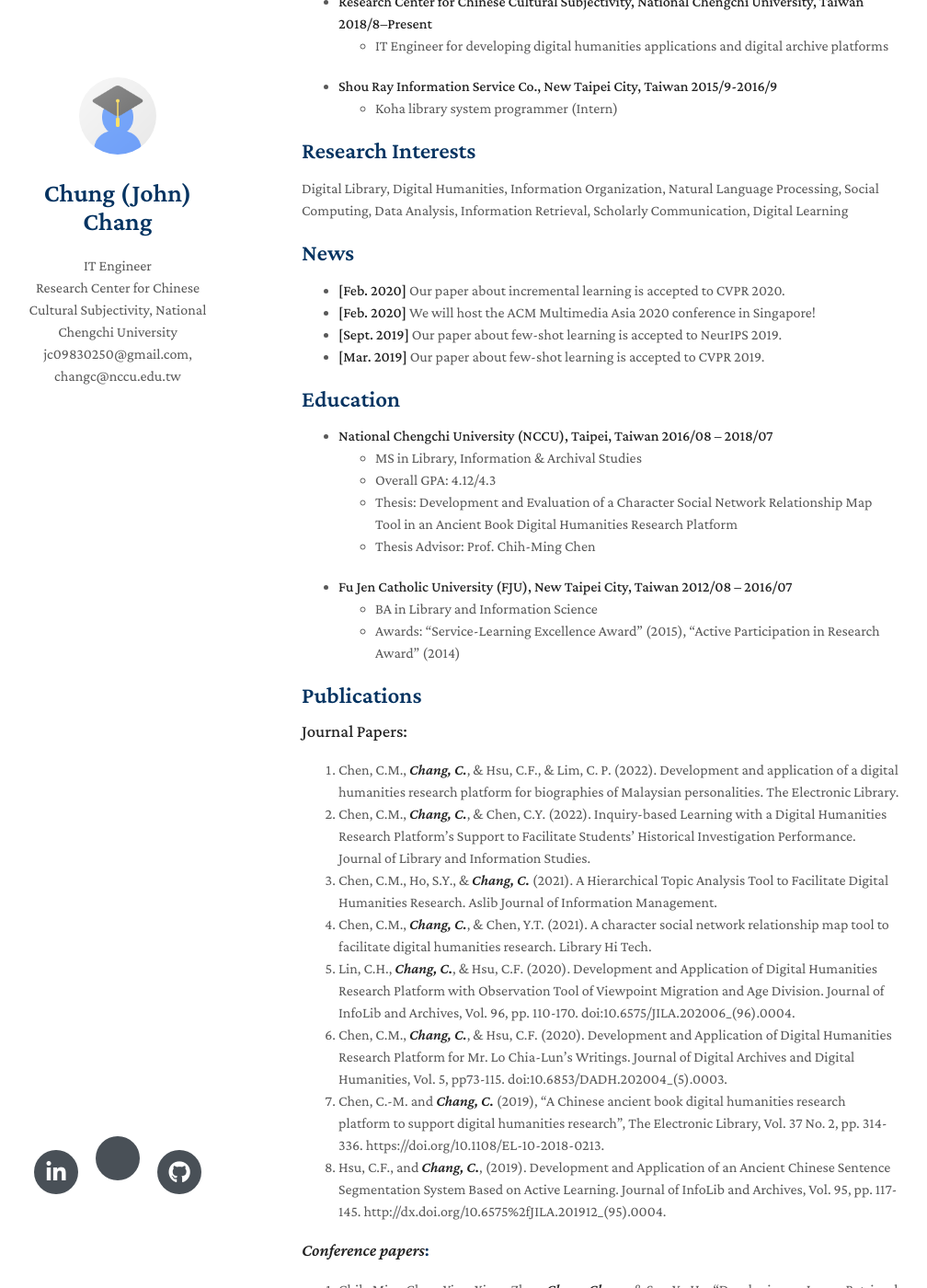
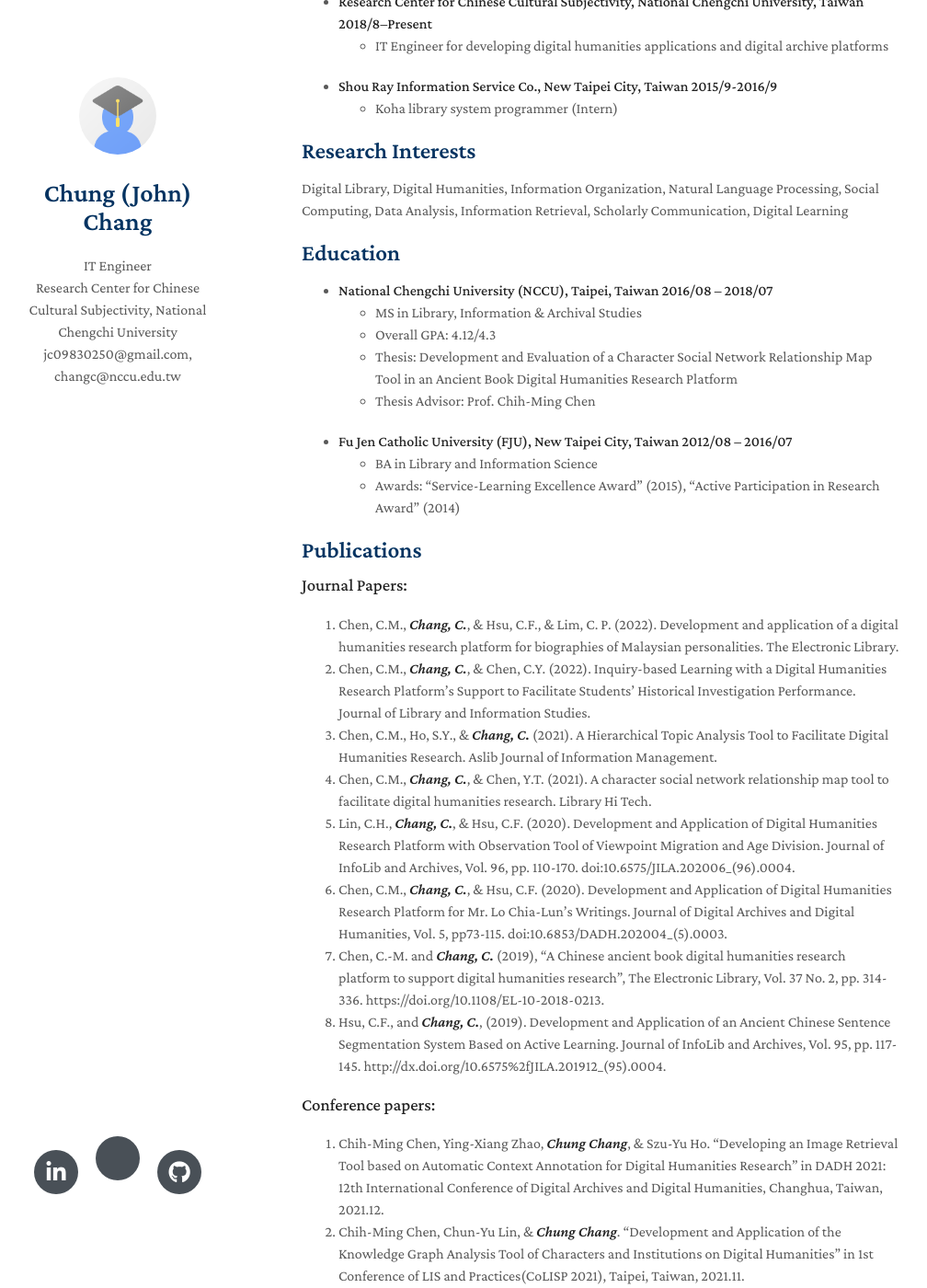
Before and after one commit to jc9830250/jc9830250.github.io, a Jekyll site: the page built from index.md, in a window 1280 px wide and 1400 px high, scrolled down 277 px. Shown: the whole window at 92% size, without its empty margins (142-1150 px from the left). Built offline with Jekyll 4.4.1, drawn with Linux system fonts in a browser that asks for light colours; nearby versions of some CDN libraries; a style sheet for code colours, icons or effects is not loaded; our own code applies the rules of GitHub Pages for plain Markdown files; some of the changed text lies outside the part shown.

Commit message:
Update index.md

```diff
--- a/index.md
+++ b/index.md
@@ -16,13 +16,6 @@
 ## Research Interests
 
 Digital Library, Digital Humanities, Information Organization, Natural Language Processing, Social Computing, Data Analysis, Information Retrieval, Scholarly Communication, Digital Learning
-
-## News
-
-- **[Feb. 2020]** Our paper about incremental learning is accepted to CVPR 2020.
-- **[Feb. 2020]** We will host the ACM Multimedia Asia 2020 conference in Singapore!
-- **[Sept. 2019]** Our paper about few-shot learning is accepted to NeurIPS 2019.
-- **[Mar. 2019]** Our paper about few-shot learning is accepted to CVPR 2019.
 
 ## Education
 - **National Chengchi University (NCCU), Taipei, Taiwan	  2016/08 – 2018/07**
@@ -46,7 +39,7 @@
 7. Chen, C.-M. and ***Chang, C.*** (2019), "A Chinese ancient book digital humanities research platform to support digital humanities research", The Electronic Library, Vol. 37 No. 2, pp. 314-336. https://doi.org/10.1108/EL-10-2018-0213.
 8. Hsu, C.F., and ***Chang, C.***, (2019). Development and Application of an Ancient Chinese Sentence Segmentation System Based on Active Learning. Journal of InfoLib and Archives, Vol. 95, pp. 117-145. http://dx.doi.org/10.6575%2fJILA.201912_(95).0004.
 
-### ***Conference papers***:
+### **Conference papers:**
 1. Chih-Ming Chen, Ying-Xiang Zhao, ***Chung Chang***, & Szu-Yu Ho. "Developing an Image Retrieval Tool based on Automatic Context Annotation for Digital Humanities Research" in DADH 2021: 12th International Conference of Digital Archives and Digital Humanities, Changhua, Taiwan, 2021.12.
 2. Chih-Ming Chen, Chun-Yu Lin, & ***Chung Chang***. "Development and Application of the Knowledge Graph Analysis Tool of Characters and Institutions on Digital Humanities" in 1st Conference of LIS and Practices(CoLISP 2021), Taipei, Taiwan, 2021.11.
 3. C. Chen, C.F. Hsu, and ***C. Chang***, " Development and Application of an Ancient Chinese Sentence Segmentation System Based on Active Learning Tool" in International Conference on the Digital Humanities for Historical works and Sinographs, Online, Korea, 2021.10.
@@ -90,14 +83,14 @@
 - Linux: Ubuntu/Debian Server, Proxmox, Zentyal
 
 ## Volunteer Experience
-- ***Library Service Team of Guangdong Union Theological Seminary Library, China	2017/01/14-2017/01/21***
+- **Library Service Team of Guangdong Union Theological Seminary Library, China	2017/01/14-2017/01/21**
   - Built and maintained Koha Library System
-- ***Library Service Team of Christian Training Center of Hainan Province, China	2016/06/28-2016/07/05***
+- **Library Service Team of Christian Training Center of Hainan Province, China	2016/06/28-2016/07/05**
   - Built and maintained Koha Library System
-- ***Library Service Team of Biblical Seminary of the Philippines, Philippines	2015/06/28-2015/07/05***
+- **Library Service Team of Biblical Seminary of the Philippines, Philippines	2015/06/28-2015/07/05**
   - Built and maintained Koha Library System
-- ***Library Service Team of Dominican International School, Taiwan	2014/06/22-2014/06/28***
+- **Library Service Team of Dominican International School, Taiwan	2014/06/22-2014/06/28**
   - Built and maintained Koha Library System
-- ***Library Service Team of Echo Library, China	2014/01/19-2014/06/26***
+- **Library Service Team of Echo Library, China	2014/01/19-2014/06/26**
   - Built and maintained Koha Library System
-- ***Mobile Reading  Summer Camp of Rural, Taiwan	2013/07/15-2013/07/20***
+- **Mobile Reading  Summer Camp of Rural, Taiwan	2013/07/15-2013/07/20**
```
Also changed, not shown: other parts of index.md (+4 -4 lines).
